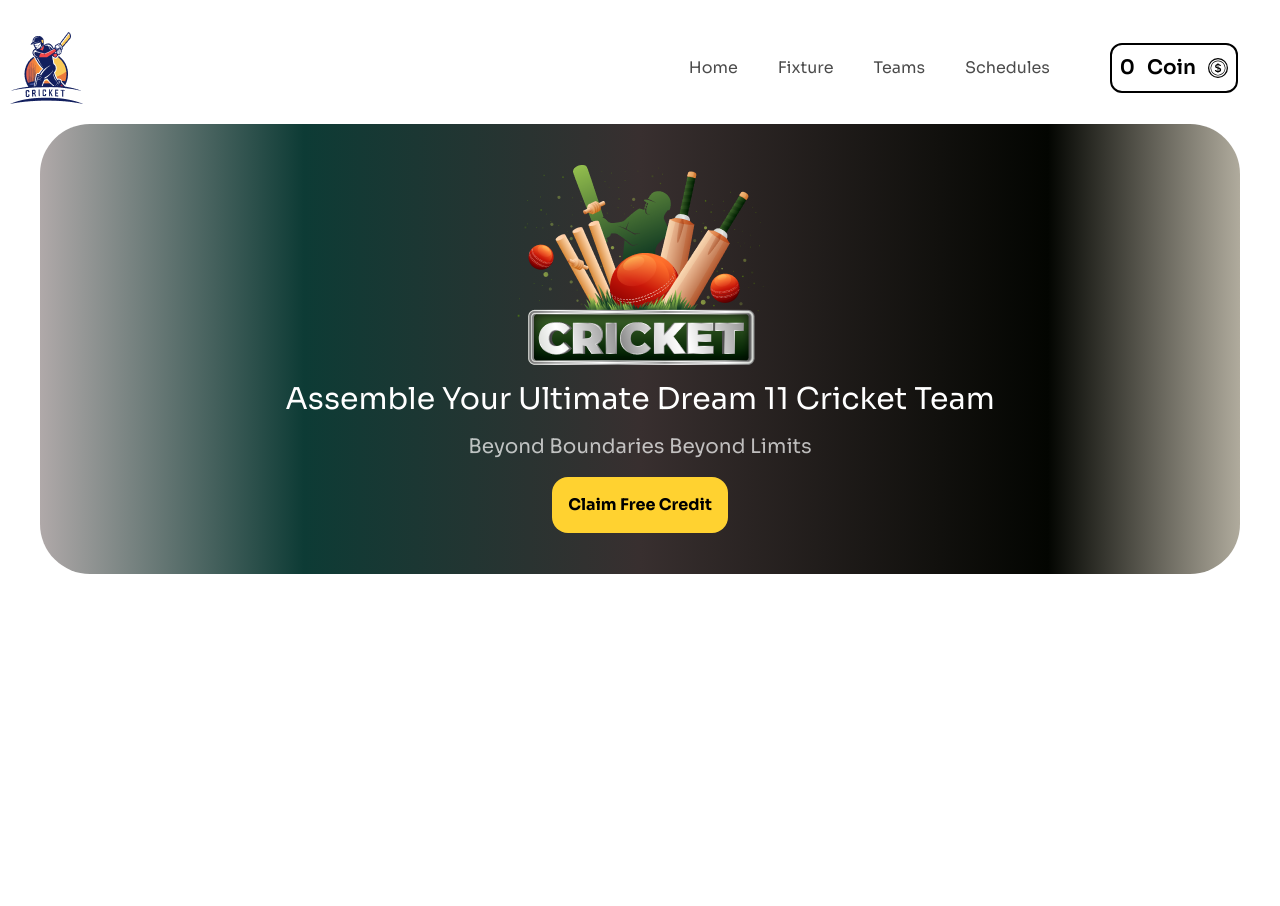
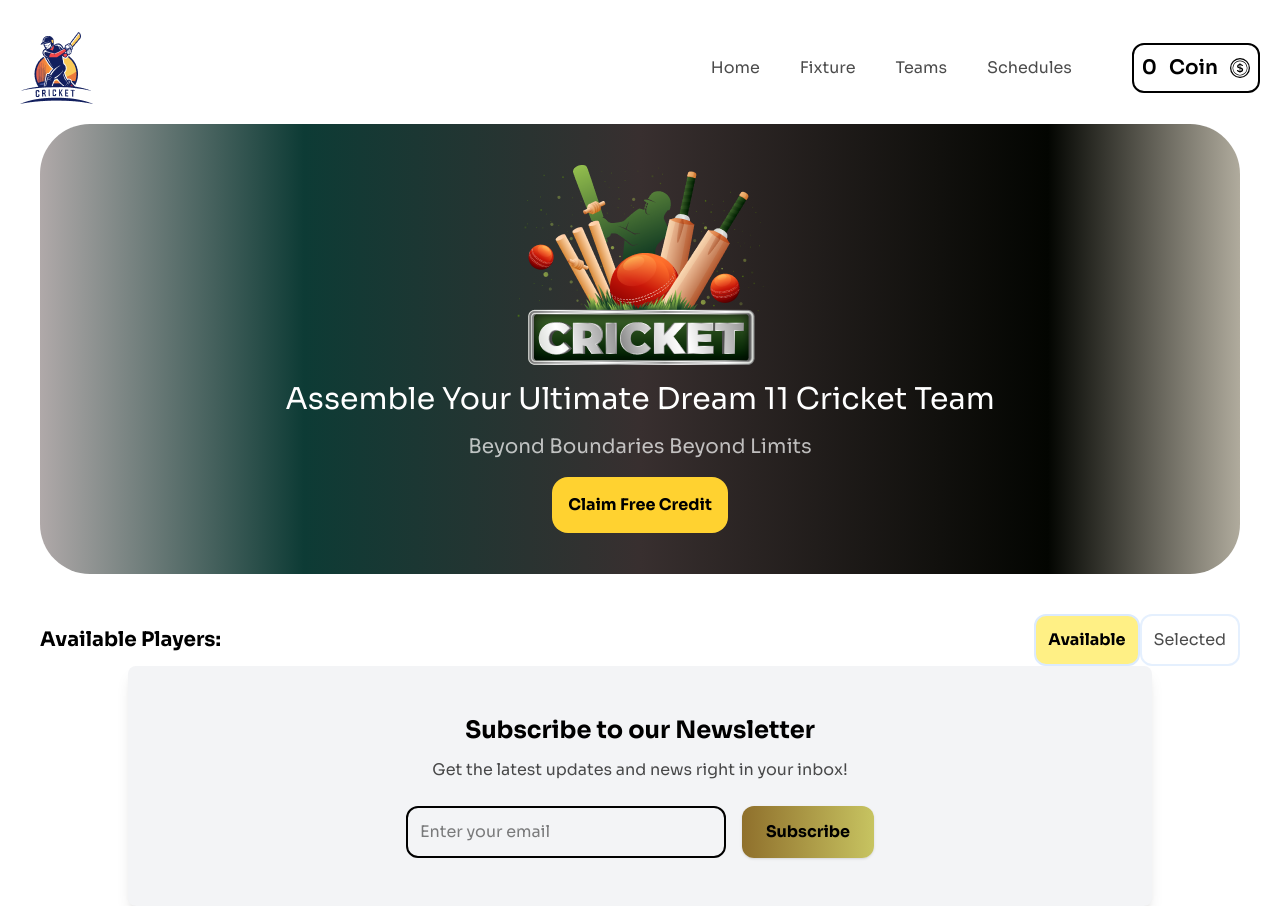
Before and after one commit to shorkarjakir/b10a7-projects-xi, a React (Vite) app: page / in a window 1280 px wide. Before the commit the page ends 800 px from the top, so only its background shows below. Built offline with nearby package versions, Linux system fonts and the light colour scheme.

Commit message:
newsletter section completed

```diff
--- a/src/App.css
+++ b/src/App.css
@@ -2,8 +2,3 @@
 #root {
   max-width: 1280px;
 }
-
-.background-banner{
-   /* border: 2px solid saddlebrown; */
-  border-radius: 50px;
-}
--- a/src/App.jsx
+++ b/src/App.jsx
@@ -1,5 +1,7 @@
 import './App.css'
+import Available from './Components/Available'
 import Banner from './Components/Banner'
+import Newsletter from './Components/Newsletter'
 import Navigation from './Navigation/NavBar'
 
 function App() {
@@ -10,6 +12,9 @@ function App() {
       <div>
           <Navigation></Navigation>
           <Banner></Banner>
+          <Available></Available>
+
+          <Newsletter></Newsletter>
       </div>
     </>
   )
--- /dev/null
+++ b/src/Components/Available.jsx
@@ -0,0 +1,13 @@
+const Available = () => {
+    return (
+        <div className="mt-10 flex justify-between items-center">
+            <h3 className="ml-5 text-black text-xl font-bold">Available Players:</h3>
+            <div className="mr-5">
+                <button className="text-black bg-yellow-200 rounded-xl border-2 border-blue-100 p-3 font-bold">Available</button>
+                <button className="text-black bg-white rounded-xl border-2 border-blue-100 p-3 opacity-70">Selected</button>
+            </div>
+        </div>
+    );
+};
+
+export default Available;
--- a/src/Components/Banner.jsx
+++ b/src/Components/Banner.jsx
@@ -4,7 +4,7 @@ import bannerImage2 from '../assets/banner-main.png';
 const Banner = () => {
     return (
         <div
-            className='background-banner mt-10'
+            className=''
             style={{
                 backgroundImage: `linear-gradient(90deg, rgba(176, 169, 169, 1) 0%, rgba(13, 59, 53, 1) 22%, rgba(56, 47, 47, 1) 50%, rgba(3, 5, 1, 1) 84%, rgba(176, 171, 157, 1) 100%), url(${bannerImage})`,
                 height: '450px',
@@ -13,13 +13,14 @@ const Banner = () => {
                 backgroundSize: 'cover',
                 backgroundRepeat: 'no-repeat',
                 backgroundPosition: 'center',
-                backgroundColor: '#b0a9a9'
+                backgroundColor: '#b0a9a9',
+                borderRadius: '50px',
             }}>
             <div className='flex flex-col items-center justify-center h-full gap-4'>
                 <img src={bannerImage2} alt="" />
                 <h3 className='text-3xl text-white font text-center'>Assemble Your Ultimate Dream 11 Cricket Team</h3>
                 <p className='text-xl text-white opacity-70'>Beyond Boundaries Beyond Limits</p>
-                <button className='bg-amber-300 p-4 rounded-2xl font-bold hover:bg-amber-100'>Claim Free Credit</button>
+                <button className='bg-amber-300 p-4 rounded-2xl font-bold'>Claim Free Credit</button>
             </div>
         </div>
     );
--- /dev/null
+++ b/src/Components/Newsletter.jsx
@@ -0,0 +1,17 @@
+
+
+const Newsletter = () => {
+    return (
+        <div className="flex mx-auto max-w-5xl flex-col items-center gap-3 justify-center p-12 bg-gray-100 rounded-lg shadow-lg">
+            <h2 className="text-2xl font-bold text-black">Subscribe to our Newsletter</h2>
+            <p className="text-black opacity-70">Get the latest updates and news right in your inbox!</p>
+            <form className="flex gap-4 mt-3">
+                <input className="w-xs p-3 rounded-xl border-2" type="email" placeholder="Enter your email" required />
+                <button className="bg-gradient-to-r from-[#8F702C] via-[#C7C461] to-[#C7C461] bg-[length:200%_100%] text-black font-bold px-6 py-3 rounded-xl shadow transition-all duration-200" type="submit"> Subscribe
+                </button>
+            </form>
+        </div>
+    );
+};
+
+export default Newsletter;
--- a/src/Navigation/NavBar.jsx
+++ b/src/Navigation/NavBar.jsx
@@ -5,7 +5,7 @@ const NavBar = () => {
 
 
     return (
-        <div className='flex justify-between items-center mt-8 mr-8 mb-5'>
+        <div className='flex justify-between items-center mt-8 mb-5'>
             <div className=''>
                 <img src={logo} alt="Logo" />
             </div>
@@ -16,7 +16,7 @@ const NavBar = () => {
                     <li><a href="">Teams</a></li>
                     <li><a href="">Schedules</a></li>
                 </ul>
-                <div className='flex p-2 hover:bg-amber-100 gap-3 ml-15 font-semibold text-primary text-[20px] border-2 rounded-xl'>
+                <div className='flex p-2 gap-3 ml-15 font-semibold text-primary text-[20px] border-2 rounded-xl'>
                     <span>0</span>
                     <button className='flex gap-3 items-center'>Coin <BsCoin /></button>
 
--- a/src/index.css
+++ b/src/index.css
@@ -3,6 +3,14 @@
 body{
     max-width: 1260px;
     margin: 0 auto;
+    margin-left: 20px;
+    margin-right: 20px;
+}
+
+a:hover,
+button:hover {
+    color: #234a45;
+    cursor: pointer;
 }
 
 :root {
```
